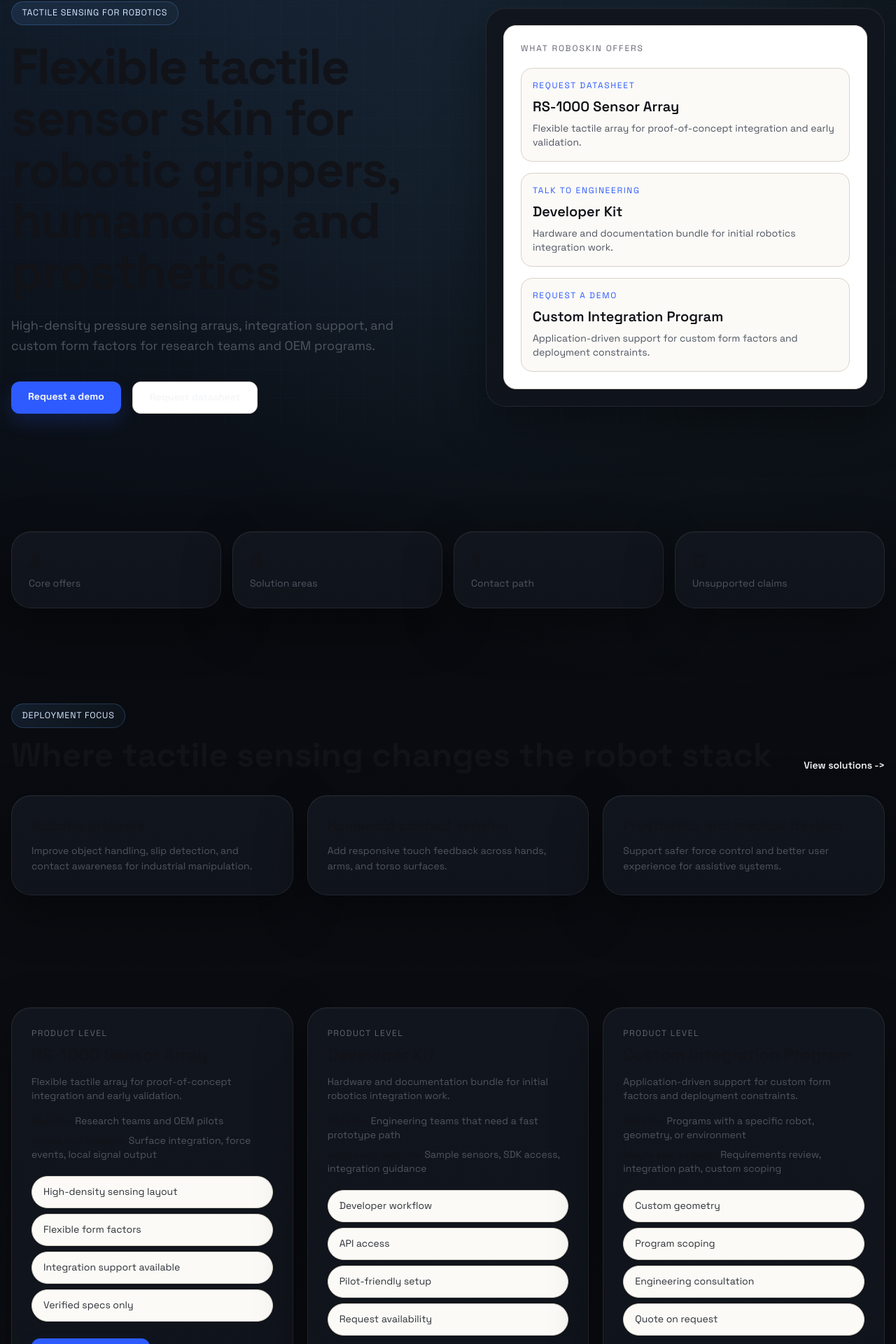
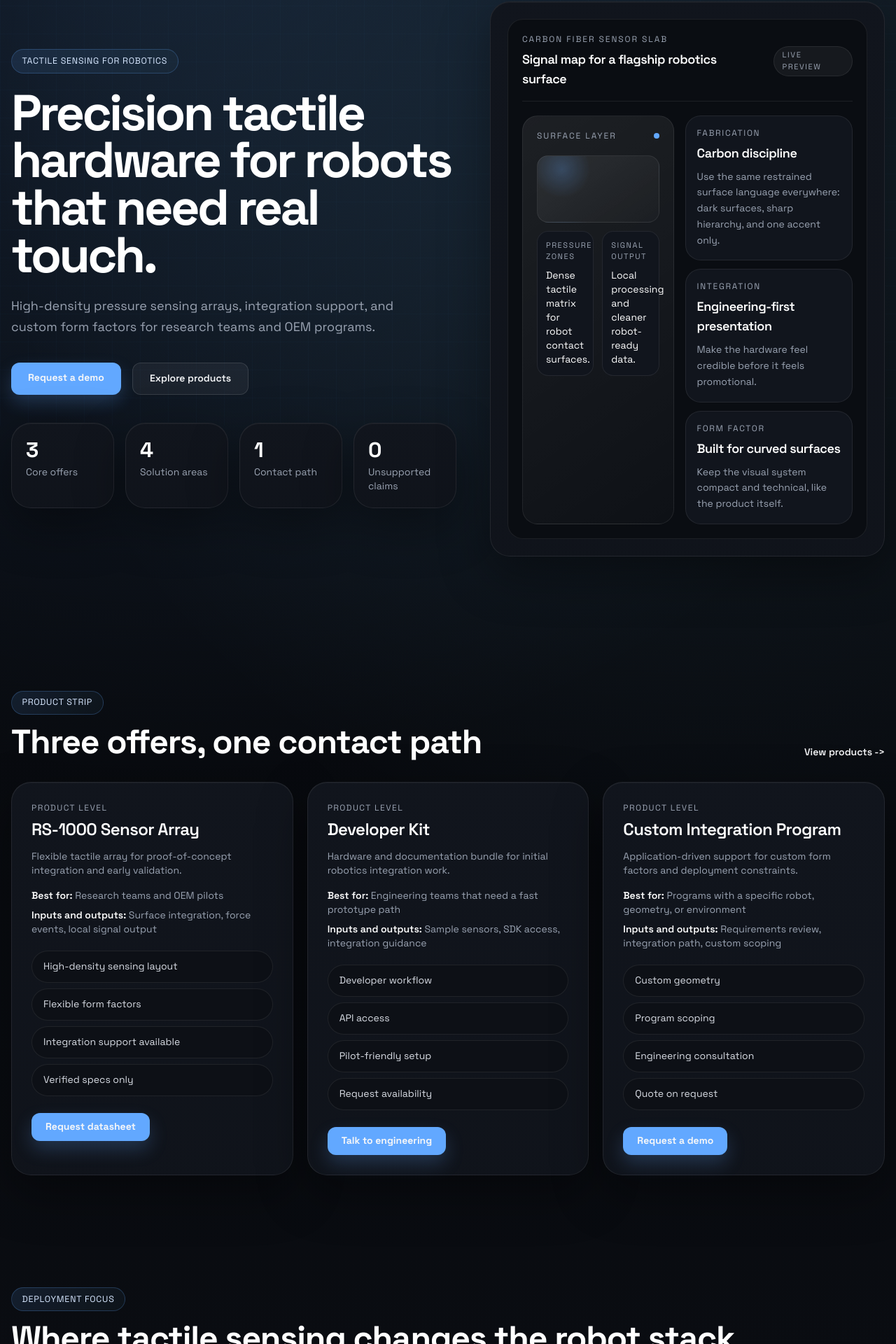
Before and after one commit to 156631890/roboskin.ai, a Next.js app: page / in a window 1280 px wide. Shown: the part 192-2112 px from the top of the page at 70% size. Built offline with nearby package versions, Linux system fonts and the light colour scheme.

Commit message:
feat: redesign homepage as carbon monolith

```diff
--- a/src/app/page.tsx
+++ b/src/app/page.tsx
@@ -1,60 +1,103 @@
 import Link from 'next/link';
-import { homeStats, homeUseCases, productCards, site } from '@/content/site';
+import { homeStats, homeUseCases, productCards, site, technologyLayers } from '@/content/site';
 
 export default function Home() {
   return (
     <>
       <section className="relative overflow-hidden py-24 md:py-28">
-        <div className="container-shell grid items-center gap-12 lg:grid-cols-[1.05fr_0.95fr]">
+        <div className="container-shell grid items-center gap-12 lg:grid-cols-[1.06fr_0.94fr]">
           <div className="reveal">
             <span className="eyebrow">Tactile sensing for robotics</span>
-            <h1 className="mt-6 max-w-3xl text-5xl font-bold leading-[1.02] tracking-tight text-[#111318] md:text-7xl">
-              Flexible tactile sensor skin for robotic grippers, humanoids, and prosthetics
+            <h1 className="mt-6 max-w-3xl text-5xl font-bold leading-[0.94] tracking-[-0.05em] text-white md:text-7xl">
+              Precision tactile hardware for robots that need real touch.
             </h1>
-            <p className="mt-6 max-w-xl text-lg leading-relaxed text-[#4f5560]">
+            <p className="mt-6 max-w-xl text-lg leading-relaxed text-[#9aa3b2]">
               High-density pressure sensing arrays, integration support, and custom form factors for research teams and OEM programs.
             </p>
             <div className="mt-9 flex flex-wrap gap-4">
               <Link
                 href="/contact?requestType=demo"
-                className="rounded-xl bg-[#2e5bff] px-6 py-3 text-sm font-bold text-white shadow-[0_12px_26px_rgba(46,91,255,0.18)] transition-transform hover:scale-[1.02]"
+                className="rounded-xl bg-[#62a8ff] px-6 py-3 text-sm font-bold text-white shadow-[0_12px_26px_rgba(98,168,255,0.22)] transition-transform hover:scale-[1.02]"
               >
                 Request a demo
               </Link>
               <Link
-                href="/contact?requestType=datasheet"
-                className="rounded-xl border border-[#d9d3c8] bg-white px-6 py-3 text-sm font-semibold text-[#111318] transition-colors hover:border-[#c8d5ff] hover:bg-[#fbfbf8]"
+                href="/products"
+                className="rounded-xl border border-white/12 bg-white/5 px-6 py-3 text-sm font-semibold text-white transition-colors hover:bg-white/8"
               >
-                Request datasheet
+                Explore products
               </Link>
+            </div>
+
+            <div className="mt-10 grid gap-4 sm:grid-cols-2 xl:grid-cols-4">
+              {homeStats.map((item, idx) => (
+                <article key={item.label} className="glass-card reveal p-5" style={{ animationDelay: `${idx * 0.05}s` }}>
+                  <p className="text-3xl font-bold tracking-tight text-white">{item.value}</p>
+                  <p className="mt-1 text-sm text-[#9aa3b2]">{item.label}</p>
+                </article>
+              ))}
             </div>
           </div>
 
           <div className="glass-card reveal p-6 [animation-delay:0.1s]">
-            <div className="rounded-[18px] border border-[#d9d3c8] bg-white p-6">
-              <p className="text-xs uppercase tracking-[0.16em] text-[#61656f]">What RoboSkin offers</p>
-              <div className="mt-5 grid gap-4">
-                {productCards.map((card) => (
-                  <article key={card.name} className="rounded-2xl border border-[#d9d3c8] bg-[#fbfaf7] p-4">
-                    <p className="text-xs uppercase tracking-[0.14em] text-[#2e5bff]">{card.cta}</p>
-                    <h2 className="mt-2 text-xl font-semibold text-[#111318]">{card.name}</h2>
-                    <p className="mt-2 text-sm text-[#4f5560]">{card.summary}</p>
+            <div className="rounded-[22px] border border-white/8 bg-[#0a0d12] p-5">
+              <div className="flex items-center justify-between gap-4 border-b border-white/8 pb-4">
+                <div>
+                  <p className="text-xs uppercase tracking-[0.16em] text-[#9aa3b2]">Carbon fiber sensor slab</p>
+                  <p className="mt-2 text-lg font-semibold tracking-tight text-white">Signal map for a flagship robotics surface</p>
+                </div>
+                <span className="rounded-full border border-white/8 bg-white/5 px-3 py-1 text-[11px] uppercase tracking-[0.14em] text-[#9aa3b2]">
+                  Live preview
+                </span>
+              </div>
+
+              <div className="mt-5 grid gap-4 lg:grid-cols-[0.95fr_1.05fr]">
+                <div className="overflow-hidden rounded-[22px] border border-white/8 bg-[linear-gradient(145deg,rgba(255,255,255,0.08),rgba(255,255,255,0.02))] p-5">
+                  <div className="flex items-center justify-between">
+                    <p className="text-xs uppercase tracking-[0.16em] text-[#9aa3b2]">Surface layer</p>
+                    <span className="h-2 w-2 rounded-full bg-[#62a8ff]" />
+                  </div>
+                  <div className="mt-5 grid gap-3">
+                    <div className="h-24 rounded-2xl border border-white/8 bg-[radial-gradient(circle_at_20%_20%,rgba(98,168,255,0.24),transparent_26%),linear-gradient(145deg,rgba(255,255,255,0.08),rgba(255,255,255,0.02))]" />
+                    <div className="grid grid-cols-2 gap-3">
+                      <div className="rounded-2xl border border-white/8 bg-[#11151d] p-3">
+                        <p className="text-[11px] uppercase tracking-[0.14em] text-[#9aa3b2]">Pressure zones</p>
+                        <p className="mt-2 text-sm text-white">Dense tactile matrix for robot contact surfaces.</p>
+                      </div>
+                      <div className="rounded-2xl border border-white/8 bg-[#11151d] p-3">
+                        <p className="text-[11px] uppercase tracking-[0.14em] text-[#9aa3b2]">Signal output</p>
+                        <p className="mt-2 text-sm text-white">Local processing and cleaner robot-ready data.</p>
+                      </div>
+                    </div>
+                  </div>
+                </div>
+
+                <div className="grid gap-3">
+                  <article className="rounded-[22px] border border-white/8 bg-[#11151d] p-4">
+                    <p className="text-xs uppercase tracking-[0.14em] text-[#9aa3b2]">Fabrication</p>
+                    <h3 className="mt-2 text-lg font-semibold tracking-tight text-white">Carbon discipline</h3>
+                    <p className="mt-2 text-sm leading-relaxed text-[#9aa3b2]">
+                      Use the same restrained surface language everywhere: dark surfaces, sharp hierarchy, and one accent only.
+                    </p>
                   </article>
-                ))}
+                  <article className="rounded-[22px] border border-white/8 bg-[#11151d] p-4">
+                    <p className="text-xs uppercase tracking-[0.14em] text-[#9aa3b2]">Integration</p>
+                    <h3 className="mt-2 text-lg font-semibold tracking-tight text-white">Engineering-first presentation</h3>
+                    <p className="mt-2 text-sm leading-relaxed text-[#9aa3b2]">
+                      Make the hardware feel credible before it feels promotional.
+                    </p>
+                  </article>
+                  <article className="rounded-[22px] border border-white/8 bg-[#11151d] p-4">
+                    <p className="text-xs uppercase tracking-[0.14em] text-[#9aa3b2]">Form factor</p>
+                    <h3 className="mt-2 text-lg font-semibold tracking-tight text-white">Built for curved surfaces</h3>
+                    <p className="mt-2 text-sm leading-relaxed text-[#9aa3b2]">
+                      Keep the visual system compact and technical, like the product itself.
+                    </p>
+                  </article>
+                </div>
               </div>
             </div>
           </div>
-        </div>
-      </section>
-
-      <section className="py-14">
-        <div className="container-shell grid gap-4 md:grid-cols-4">
-          {homeStats.map((item, idx) => (
-            <article key={item.label} className="glass-card reveal p-6" style={{ animationDelay: `${idx * 0.06}s` }}>
-              <p className="text-3xl font-bold text-[#111318]">{item.value}</p>
-              <p className="mt-1 text-sm text-[#4f5560]">{item.label}</p>
-            </article>
-          ))}
         </div>
       </section>
 
@@ -62,37 +105,24 @@
         <div className="container-shell">
           <div className="mb-8 flex flex-wrap items-end justify-between gap-4">
             <div>
-              <span className="eyebrow">Deployment focus</span>
-              <h2 className="mt-4 text-3xl font-bold text-[#111318] md:text-5xl">Where tactile sensing changes the robot stack</h2>
+              <span className="eyebrow">Product strip</span>
+              <h2 className="mt-4 text-3xl font-bold tracking-tight text-white md:text-5xl">Three offers, one contact path</h2>
             </div>
-            <Link href="/solutions" className="text-sm font-semibold text-[#2e5bff] hover:text-[#2446c8]">
-              View solutions {'->'}
+            <Link href="/products" className="text-sm font-semibold text-[#62a8ff] hover:text-[#7dd3fc]">
+              View products {'->'}
             </Link>
           </div>
-          <div className="grid gap-5 md:grid-cols-3">
-            {homeUseCases.map((item, idx) => (
-              <article key={item.title} className="glass-card reveal p-7" style={{ animationDelay: `${idx * 0.08}s` }}>
-                <h3 className="text-xl font-semibold text-[#111318]">{item.title}</h3>
-                <p className="mt-3 text-sm leading-relaxed text-[#4f5560]">{item.text}</p>
-              </article>
-            ))}
-          </div>
-        </div>
-      </section>
-
-      <section className="py-14 md:py-20">
-        <div className="container-shell">
           <div className="grid gap-5 lg:grid-cols-3">
             {productCards.map((product, idx) => (
               <article key={product.name} className="glass-card reveal p-7" style={{ animationDelay: `${idx * 0.08}s` }}>
-                <p className="text-xs uppercase tracking-[0.12em] text-[#61656f]">Product level</p>
-                <h3 className="mt-2 text-2xl font-semibold text-[#111318]">{product.name}</h3>
-                <p className="mt-3 text-sm text-[#4f5560]">{product.summary}</p>
-                <p className="mt-4 text-sm text-[#4f5560]"><span className="font-semibold text-[#111318]">Best for:</span> {product.bestFor}</p>
-                <p className="mt-2 text-sm text-[#4f5560]"><span className="font-semibold text-[#111318]">Inputs and outputs:</span> {product.inputsOutputs}</p>
+                <p className="text-xs uppercase tracking-[0.12em] text-[#9aa3b2]">Product level</p>
+                <h3 className="mt-2 text-2xl font-semibold tracking-tight text-white">{product.name}</h3>
+                <p className="mt-3 text-sm text-[#9aa3b2]">{product.summary}</p>
+                <p className="mt-4 text-sm text-[#9aa3b2]"><span className="font-semibold text-white">Best for:</span> {product.bestFor}</p>
+                <p className="mt-2 text-sm text-[#9aa3b2]"><span className="font-semibold text-white">Inputs and outputs:</span> {product.inputsOutputs}</p>
                 <ul className="mt-5 space-y-2">
                   {product.specs.map((spec) => (
-                    <li key={spec} className="rounded-lg border border-[#d9d3c8] bg-[#fbfaf7] px-4 py-3 text-sm text-[#2d3138]">
+                    <li key={spec} className="rounded-lg border border-white/8 bg-[#0d1016] px-4 py-3 text-sm text-[#d8dce4]">
                       {spec}
                     </li>
                   ))}
@@ -105,7 +135,7 @@
                         ? '/contact?requestType=integration'
                         : '/contact?requestType=demo'
                   }
-                  className="mt-6 inline-flex rounded-xl bg-[#2e5bff] px-5 py-2.5 text-sm font-bold text-white shadow-[0_12px_26px_rgba(46,91,255,0.18)]"
+                  className="mt-6 inline-flex rounded-xl bg-[#62a8ff] px-5 py-2.5 text-sm font-bold text-white shadow-[0_12px_26px_rgba(98,168,255,0.22)]"
                 >
                   {product.cta}
                 </Link>
@@ -115,26 +145,66 @@
         </div>
       </section>
 
+      <section className="py-14 md:py-20">
+        <div className="container-shell">
+          <div className="mb-8 flex flex-wrap items-end justify-between gap-4">
+            <div>
+              <span className="eyebrow">Deployment focus</span>
+              <h2 className="mt-4 text-3xl font-bold tracking-tight text-white md:text-5xl">Where tactile sensing changes the robot stack</h2>
+            </div>
+            <Link href="/solutions" className="text-sm font-semibold text-[#62a8ff] hover:text-[#7dd3fc]">
+              View solutions {'->'}
+            </Link>
+          </div>
+          <div className="grid gap-5 md:grid-cols-3">
+            {homeUseCases.map((item, idx) => (
+              <article key={item.title} className="glass-card reveal p-7" style={{ animationDelay: `${idx * 0.08}s` }}>
+                <h3 className="text-xl font-semibold tracking-tight text-white">{item.title}</h3>
+                <p className="mt-3 text-sm leading-relaxed text-[#9aa3b2]">{item.text}</p>
+              </article>
+            ))}
+          </div>
+        </div>
+      </section>
+
+      <section className="py-14 md:py-20">
+        <div className="container-shell">
+          <div className="mb-8">
+            <span className="eyebrow">Technology stack</span>
+            <h2 className="mt-4 text-3xl font-bold tracking-tight text-white md:text-5xl">Four layers, one tactile system</h2>
+          </div>
+          <div className="grid gap-5 lg:grid-cols-2">
+            {technologyLayers.map((layer, idx) => (
+              <article key={layer.title} className="glass-card reveal p-7" style={{ animationDelay: `${idx * 0.08}s` }}>
+                <p className="text-xs uppercase tracking-[0.14em] text-[#9aa3b2]">Layer 0{idx + 1}</p>
+                <h3 className="mt-2 text-2xl font-semibold tracking-tight text-white">{layer.title}</h3>
+                <p className="mt-3 text-sm leading-relaxed text-[#9aa3b2]">{layer.summary}</p>
+              </article>
+            ))}
+          </div>
+        </div>
+      </section>
+
       <section className="pb-20 pt-8">
         <div className="container-shell">
-          <div className="rounded-[24px] border border-[#d9d3c8] bg-[#111318] p-8 text-center md:p-12">
-            <span className="eyebrow border-[#ffffff1f] bg-white/5 text-white">Need a custom sensor path?</span>
-            <h2 className="mx-auto mt-5 max-w-3xl text-3xl font-bold text-white md:text-5xl">
+          <div className="rounded-[28px] border border-white/8 bg-[#0b0d12] p-8 text-center md:p-12">
+            <span className="eyebrow border-white/10 bg-white/5 text-white">Need a custom sensor path?</span>
+            <h2 className="mx-auto mt-5 max-w-3xl text-3xl font-bold tracking-tight text-white md:text-5xl">
               Share your target application, form factor, and development stage
             </h2>
-            <p className="mx-auto mt-4 max-w-2xl text-[#d3d6dd]">
+            <p className="mx-auto mt-4 max-w-2xl text-[#9aa3b2]">
               We will reply with the most practical next step for integration, evaluation, or a custom program.
             </p>
             <div className="mt-8 flex justify-center">
               <Link
                 href="/contact"
-                className="rounded-xl bg-white px-8 py-3 text-sm font-bold text-[#111318] transition-transform hover:scale-[1.02]"
+                className="rounded-xl bg-[#62a8ff] px-8 py-3 text-sm font-bold text-white shadow-[0_12px_26px_rgba(98,168,255,0.22)] transition-transform hover:scale-[1.02]"
               >
                 Talk to engineering
               </Link>
             </div>
-            <p className="mt-4 text-sm text-[#b9bec8]">
-              Direct inquiries: <a className="text-white underline decoration-white/40 underline-offset-4" href={`mailto:${site.contact.primaryEmail}`}>{site.contact.primaryEmail}</a>
+            <p className="mt-4 text-sm text-[#9aa3b2]">
+              Direct inquiries: <a className="text-[#62a8ff] underline decoration-white/30 underline-offset-4" href={`mailto:${site.contact.primaryEmail}`}>{site.contact.primaryEmail}</a>
             </p>
           </div>
         </div>
```
